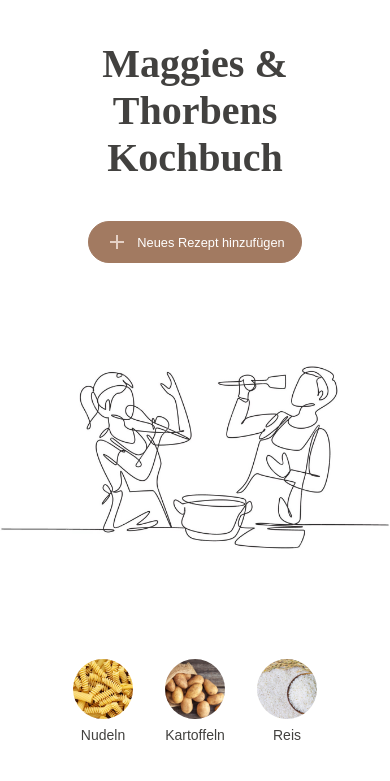
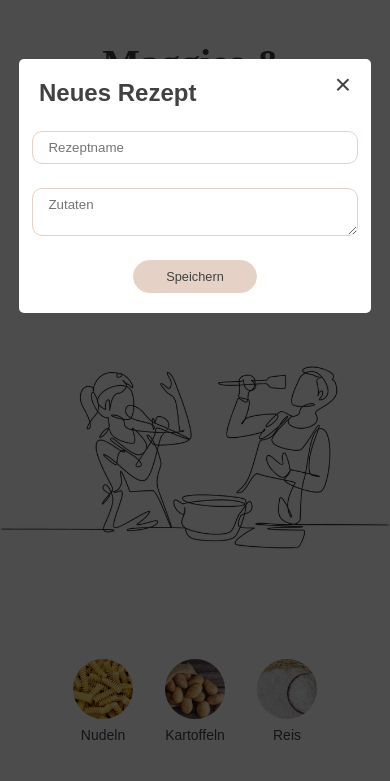
Before and after one commit to Maggie1Maus/MaggiesKochbuch, a plain HTML site: page index.html in a window 390 px wide. Both pictures are taken after a click on the link "Neues Rezept hinzufügen". Shown: the top 781 px of the page. Drawn offline with Linux system fonts and the light colour scheme; a web font is replaced by a local one.

Commit message:
adjust for mobile & tablet view

```diff
--- a/index.html
+++ b/index.html
@@ -14,10 +14,22 @@
                 <h1>Maggies & Thorbens Kochbuch</h1>
             </div>
             <div>
-                <a href="#">
-                    <img src="images/plus.svg">
+                <a href="#" id="openOverlay">
+                    <img src="images/plus.svg" alt="Plus Icon">
                     Neues Rezept hinzufügen
                 </a>
+            </div>
+
+            <div id="overlay" class="overlay">
+                <div class="overlay-content">
+                    <span id="closeOverlay" class="close">&times;</span>
+                    <h2>Neues Rezept</h2>
+                    <form>
+                        <input type="text" placeholder="Rezeptname">
+                        <textarea placeholder="Zutaten"></textarea>
+                        <button type="submit">Speichern</button>
+                    </form>
+                </div>
             </div>
         </div>
 
--- a/index.js
+++ b/index.js
@@ -1,3 +1,4 @@
+//###### Rezeptliste ########
 const recipes = [
     {
         title: "Bauerneintopf",
@@ -37,3 +38,37 @@ function displayRecipes() {
 }
 
 displayRecipes();
+
+
+//###### Overlay ########
+document.addEventListener("DOMContentLoaded", function() {
+    const openOverlayButton = document.getElementById("openOverlay");
+    const closeOverlayButton = document.getElementById("closeOverlay");
+    const overlay = document.getElementById("overlay");
+
+    if (openOverlayButton) {
+        openOverlayButton.onclick = function(event) {
+            event.preventDefault();
+            overlay.style.display = "block";
+            console.log("Overlay geöffnet"); // Testausgabe
+        }
+    } else {
+        console.error("Element mit ID 'openOverlay' nicht gefunden.");
+    }
+
+    if (closeOverlayButton) {
+        closeOverlayButton.onclick = function() {
+            overlay.style.display = "none";
+            console.log("Overlay geschlossen"); // Testausgabe
+        }
+    } else {
+        console.error("Element mit ID 'closeOverlay' nicht gefunden.");
+    }
+
+    window.onclick = function(event) {
+        if (event.target == overlay) {
+            overlay.style.display = "none";
+            console.log("Overlay durch Klick außerhalb geschlossen"); // Testausgabe
+        }
+    }
+});
--- a/styles.css
+++ b/styles.css
@@ -187,3 +187,70 @@ h1 {
         }
     }
 }
+
+.overlay {
+    display: none; /* Standardmäßig verborgen */
+    position: fixed;
+    top: 0;
+    left: 0;
+    width: 100%;
+    height: 100%;
+    background-color: rgba(0, 0, 0, 0.7);
+    z-index: 1000;
+}
+
+.overlay-content {
+    position: relative;
+    margin: 15% auto;
+    padding: 20px;
+    background: white;
+    width: 80%;
+    max-width: 500px;
+    border-radius: 5px;
+
+    form {
+        margin-top: 1.5rem;
+        display: flex;
+        flex-direction: column;
+        gap: 1.5rem;
+        align-items: center;
+        width: 100%;
+    }
+
+    input, textarea {
+        padding: .5rem 0.938rem;
+        border-radius: 10px;
+        border: 1px solid var(--beige-color);
+        min-width: 94%;
+        resize: vertical;
+
+        &:active, &:focus {
+            outline: none;
+            border-color: var(--beige-dark-color);
+        }
+    }
+
+    button {
+        padding: 0.5rem 2rem;
+        color: var(--primary-color);
+        background-color: var(--beige-color);
+        transition: background-color 0.3s ease;
+        border: 0.063rem solid var(--beige-color);
+        border-radius: 50rem;
+        text-decoration: none;
+        font-size: 0.8rem;
+        max-width: 50%;
+
+        &:hover {
+            background-color: var(--beige-dark-color);
+        }
+    }
+}
+
+.close {
+    position: absolute;
+    top: 10px;
+    right: 20px;
+    font-size: 28px;
+    cursor: pointer;
+}
```
